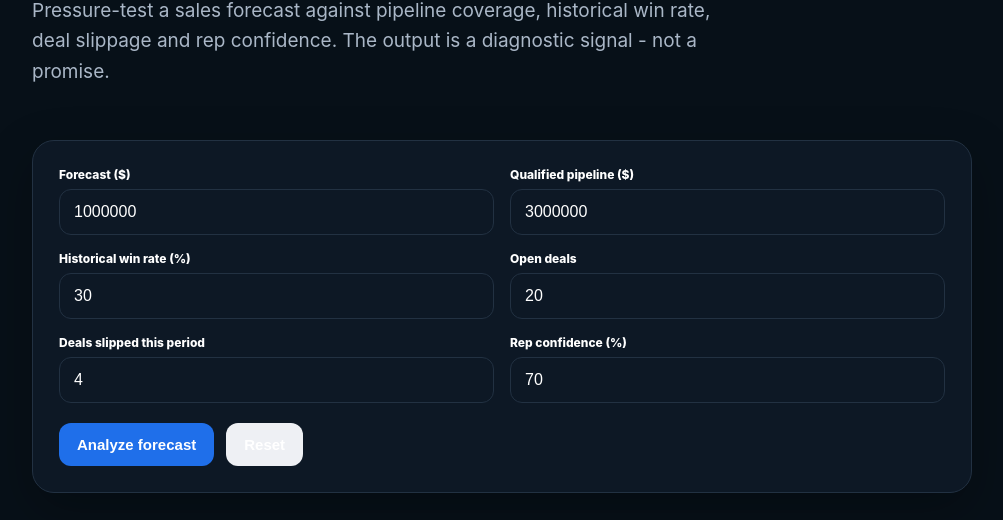
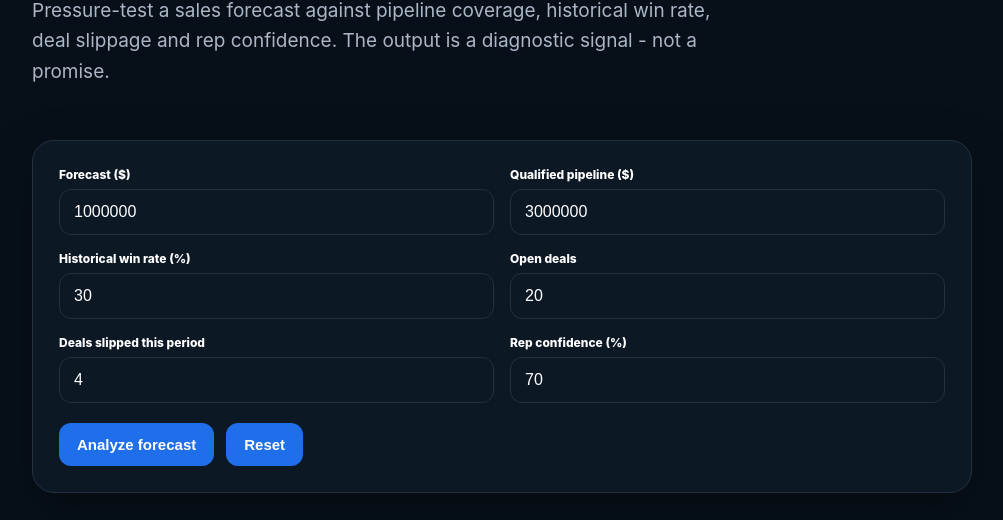
Before and after one commit to kartikr222/Forecast-Analyzer, a plain HTML site: page index.html in a window 1280 px wide. Shown: the part 348-868 px from the top of the page, without its empty margins (138-1141 px from the left). Drawn offline with Linux system fonts and the light colour scheme.

Commit message:
Match Reset button to Analyze Forecast color

```diff
--- a/index.html
+++ b/index.html
@@ -17,7 +17,7 @@ h1{font-size:clamp(42px,7vw,76px);line-height:.98;letter-spacing:-.055em;margin:
 .lead{font-size:19px;line-height:1.6;color:var(--muted);max-width:720px}
 .card{background:#0D1825;border:1px solid var(--line);border-radius:22px;padding:26px;box-shadow:0 18px 50px rgba(0,0,0,.28)}
 .grid{display:grid;grid-template-columns:repeat(2,minmax(0,1fr));gap:16px}.field label{display:block;font-size:12px;font-weight:800;margin-bottom:7px}.field input{width:100%;padding:13px 14px;border:1px solid var(--line);border-radius:12px;font-size:16px;color:var(--white);background:#0D1825}
-.actions{display:flex;gap:12px;margin-top:20px;flex-wrap:wrap}button{border:0;border-radius:12px;padding:13px 18px;font-weight:800;cursor:pointer;font-size:15px}#analyze{background:var(--blue);color:var(--white)}#reset{background:#eef0f4;color:var(--white)}
+.actions{display:flex;gap:12px;margin-top:20px;flex-wrap:wrap}button{border:0;border-radius:12px;padding:13px 18px;font-weight:800;cursor:pointer;font-size:15px}#analyze{background:var(--blue);color:var(--white)}#reset{background:var(--blue);color:var(--white)}
 .results{display:none;margin-top:20px}.score{display:flex;align-items:center;gap:18px;padding:20px;border:1px solid var(--line);border-radius:16px;margin-bottom:16px}.scoreNum{font-size:52px;font-weight:900;letter-spacing:-.06em}.risk{font-weight:900;font-size:20px}.muted{color:var(--muted)}.metrics{display:grid;grid-template-columns:repeat(3,1fr);gap:12px;margin:16px 0}.metric{padding:16px;border:1px solid var(--line);border-radius:14px}.metric b{display:block;font-size:23px;margin-top:4px}.finding{padding:14px 0;border-top:1px solid var(--line);line-height:1.55}.finding strong{display:block;margin-bottom:3px}
 footer{padding:30px 0 0;color:var(--muted);font-size:13px}
 @media(max-width:700px){.grid,.metrics{grid-template-columns:1fr}.hero{padding-top:42px}h1{font-size:48px}}
```
